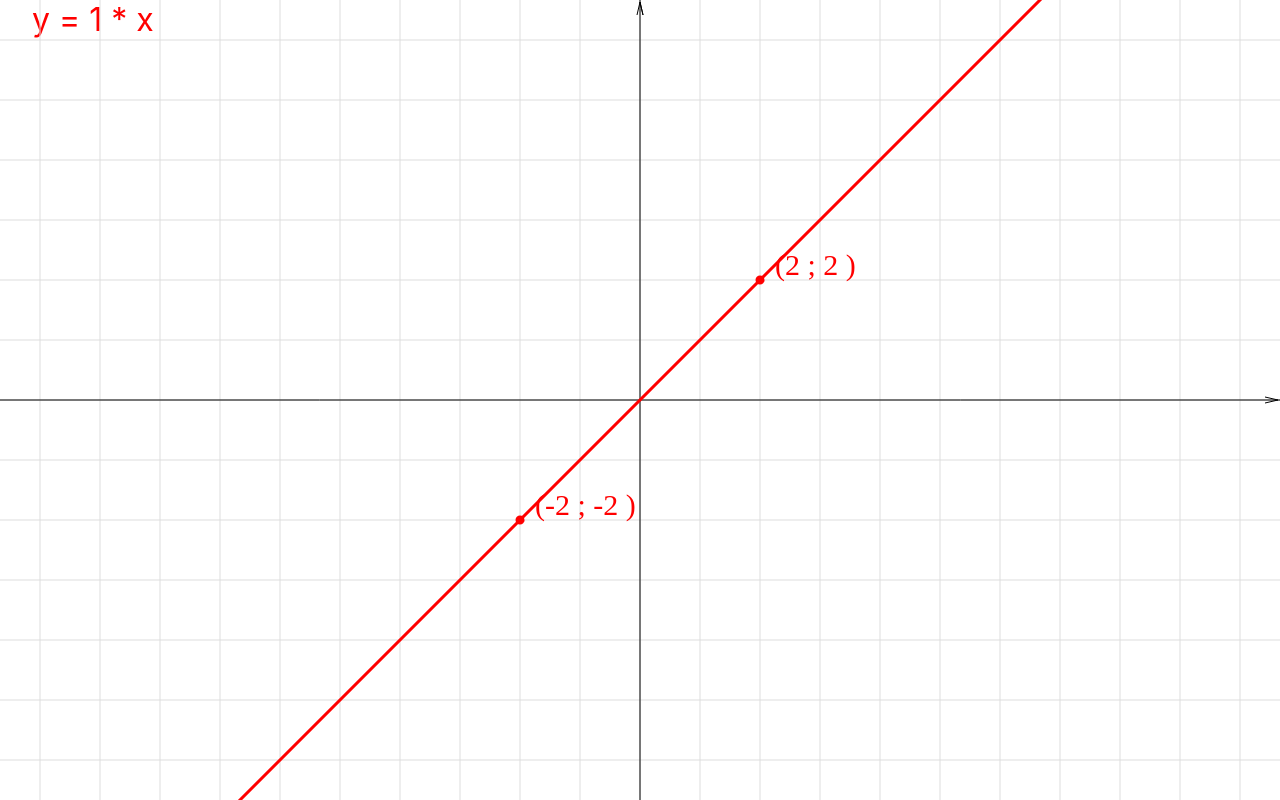
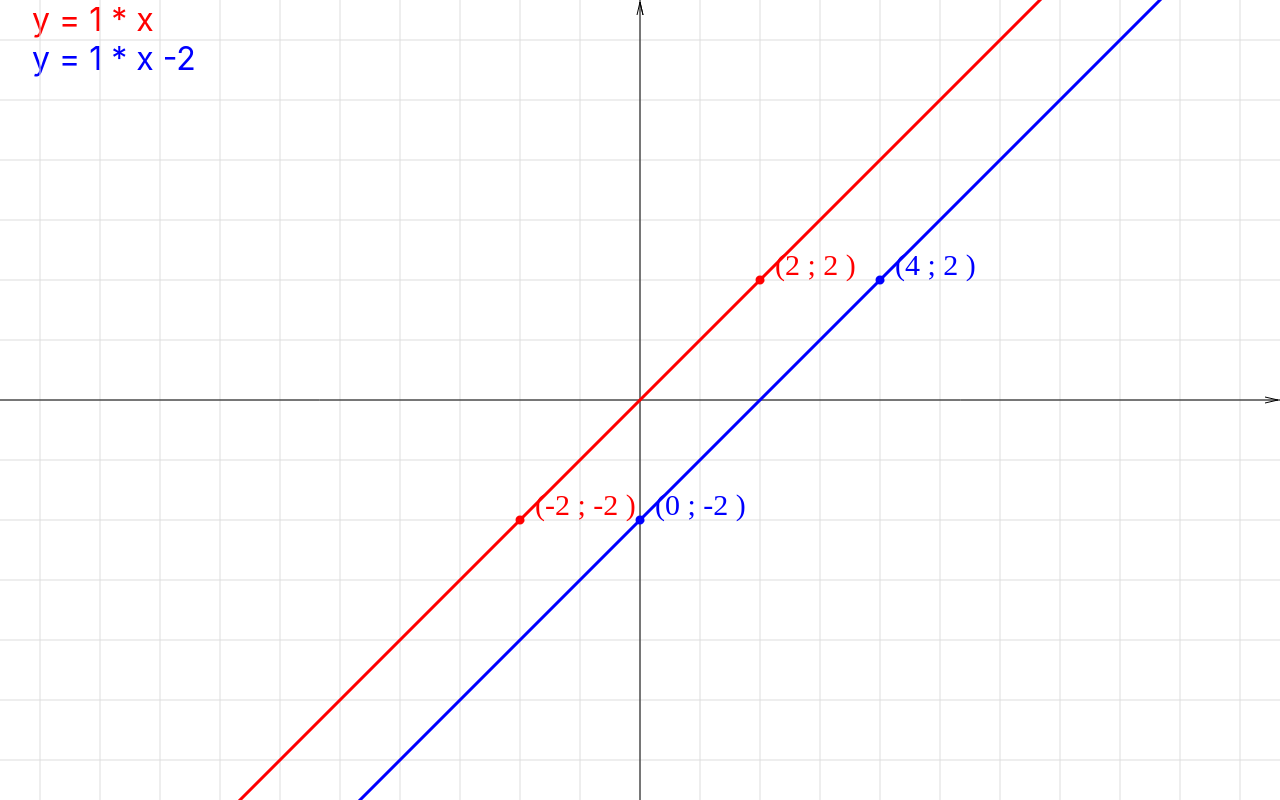
Before and after one commit to Vvtu/canvas, a React (Create React App) app: page / in a window 1280 px wide. Built offline with nearby package versions, Linux system fonts and the light colour scheme.

Commit message:
fix two lines

```diff
--- a/src/App.css
+++ b/src/App.css
@@ -1,5 +1,5 @@
 .App {
-  text-align: center;
+  text-align: left;
 }
 .fullScreen {
   position: fixed;
--- a/src/canvas/index.js
+++ b/src/canvas/index.js
@@ -46,6 +46,9 @@ const Canvas = ({ width, height }: CanvasProps) => {
   const [point1, setPoint1] = useState({ x: -2, y: -2 });
   const [point2, setPoint2] = useState({ x: 2, y: 2 });
 
+  const [point3, setPoint3] = useState({ x: 0, y: -2 });
+  const [point4, setPoint4] = useState({ x: 4, y: 2 });
+
   const toReal = useCallback(
     ({ x, y }: ICoordinate) => ({
       x: x * SCALE + width / 2,
@@ -84,15 +87,39 @@ const Canvas = ({ width, height }: CanvasProps) => {
       x: event.pageX - canvas.offsetLeft,
       y: event.pageY - canvas.offsetTop,
     });
-    const d1 = distance(coordinate, point1);
-    const d2 = distance(coordinate, point2);
-    if (d1 < d2 && d1 < 1.0) {
+    let indexMin = 0;
+    const dist = [
+      distance(coordinate, point1),
+      distance(coordinate, point2),
+      distance(coordinate, point3),
+      distance(coordinate, point4),
+    ];
+
+    dist.forEach((d, index) => {
+      if (d < dist[indexMin]) {
+        indexMin = index;
+      }
+    });
+
+    if (dist[indexMin] < 1.0) {
+      switch (indexMin) {
+        case 0:
           setPoint1(coordinate);
-    } else {
-      if (d2 < d1 && d2 < 1.0) {
+          break;
+        case 1:
           setPoint2(coordinate);
+          break;
+        case 2:
+          setPoint3(coordinate);
+          break;
+        case 3:
+          setPoint4(coordinate);
+          break;
+        default:
+          break;
       }
     }
+
     if (timeoutId.current) {
       clearTimeout(timeoutId.current);
     }
@@ -100,6 +127,8 @@ const Canvas = ({ width, height }: CanvasProps) => {
     timeoutId.current = setTimeout(() => {
       setPoint1(roundPointValue(point1));
       setPoint2(roundPointValue(point2));
+      setPoint3(roundPointValue(point3));
+      setPoint4(roundPointValue(point4));
     }, 300);
   };
 
@@ -196,12 +225,17 @@ const Canvas = ({ width, height }: CanvasProps) => {
     if (context) {
       context.clearRect(0, 0, canvas.width, canvas.height);
 
-      context.strokeStyle = COLOR.line1;
+      function drawLine(
+        startPoint: ICoordinate,
+        endPoint: ICoordinate,
+        color: string
+      ) {
+        context.strokeStyle = color;
         context.lineWidth = 3;
         context.beginPath();
 
-      const from = toReal(point1);
-      const to = toReal(point2);
+        const from = toReal(startPoint);
+        const to = toReal(endPoint);
 
         context.moveTo(from.x, from.y);
         context.arc(from.x, from.y, 3, 0, Math.PI * 2, true);
@@ -234,26 +268,37 @@ const Canvas = ({ width, height }: CanvasProps) => {
 
         context.font = "30px serif";
 
-      context.fillStyle = "red";
+        context.fillStyle = color;
         context.fillText(
-        `(${fixedValue(point1.x)} ; ${fixedValue(point1.y)} )`,
+          `(${fixedValue(startPoint.x)} ; ${fixedValue(startPoint.y)} )`,
           from.x + 15,
           from.y - 5
         );
         context.fillText(
-        `(${fixedValue(point2.x)} ; ${fixedValue(point2.y)} )`,
+          `(${fixedValue(endPoint.x)} ; ${fixedValue(endPoint.y)} )`,
           to.x + 15,
           to.y - 5
         );
       }
-  }, [point1, point2, toReal]);
+      drawLine(point1, point2, COLOR.line1);
+      drawLine(point3, point4, COLOR.line2);
+    }
+  }, [point1, point2, point3, point4, toReal]);
 
-  const message = calcMessage(point1, point2);
-
+  const twoLineIntersection = intersectionPoint(
+    { p1: point1, p2: point2 },
+    { p1: point3, p2: point4 }
+  );
+  console.log(
+    "%c twoLineIntersection = ",
+    "color: #bada55",
+    twoLineIntersection
+  ); //TODO - delete vvtu
   return (
     <>
-      <div className="message" style={{ color: COLOR.line1 }}>
-        {message}
+      <div className="message">
+        <div style={{ color: COLOR.line1 }}> {calcMessage(point1, point2)}</div>
+        <div style={{ color: COLOR.line2 }}> {calcMessage(point3, point4)}</div>
       </div>
       <div className="fullScreen">
         <canvas ref={canvasRefBase} height={height} width={width} />
--- a/src/utils/index.ts
+++ b/src/utils/index.ts
@@ -1,5 +1,6 @@
 export const COLOR = {
   line1: "red",
+  line2: "blue",
   base: "#ddd",
   ordinates: "#000",
 };
```
Lines whose indentation alone changed are shown as unchanged.
